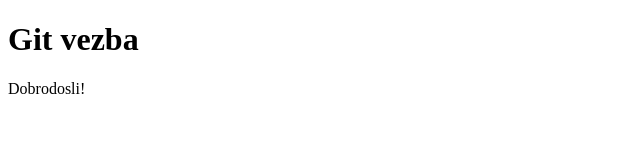
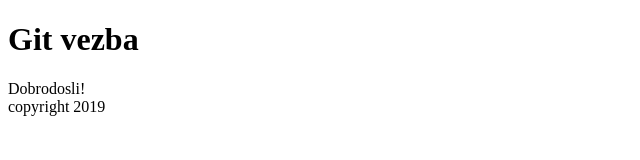
Before and after one commit to marko1818/rad, a plain HTML site: page index.html in a window 1280 px wide. Shown: the whole page, without its empty margins (0-640 px from the left). Drawn offline with Linux system fonts and the light colour scheme.

Commit message:
dodat footer.

```diff
--- a/index.html
+++ b/index.html
@@ -13,5 +13,8 @@
     <main>
         Dobrodosli!
     </main>
+    <footer>
+        copyright 2019
+    </footer>
 </body>
 </html>
```
